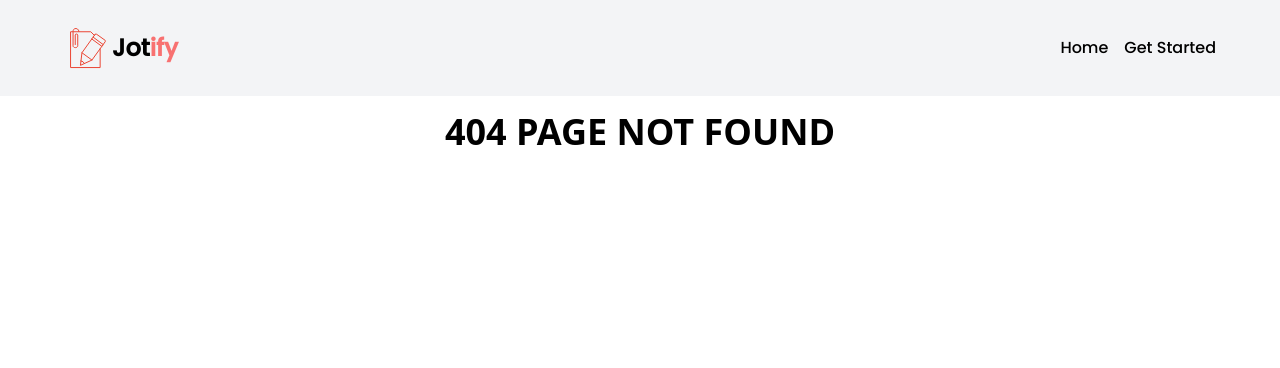
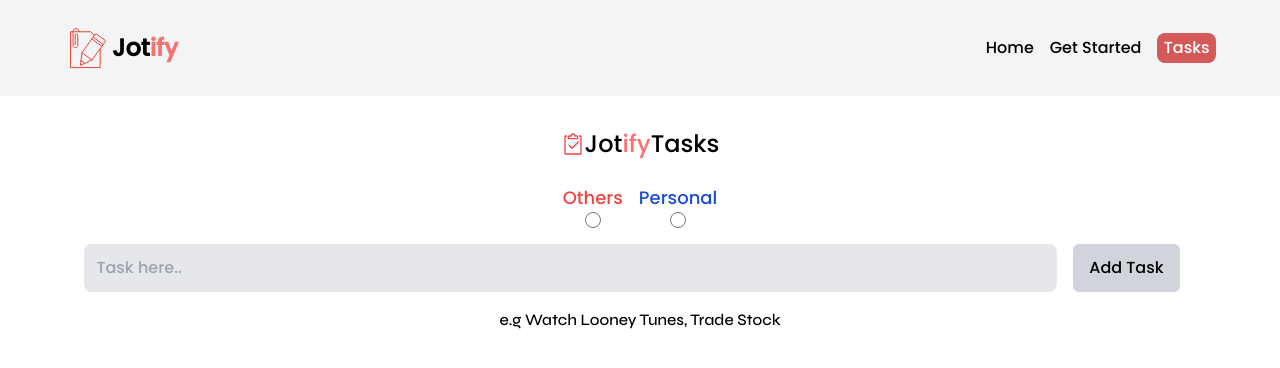
Before and after one commit to moloruntomiwa31/Jotify, a Vue app: page /tasks in a window 1280 px wide. Before the commit this address had no page. Shown: the top 368 px of the page. Built offline with nearby package versions, Linux system fonts and the light colour scheme.

Commit message:
added task feature

```diff
--- a/src/components/NavBar.vue
+++ b/src/components/NavBar.vue
@@ -7,6 +7,7 @@
         <div class="md:flex items-center justify-between space-x-2 md:space-x-4 hidden">
             <RouterLink to="/" active-class="active" class="hover:text-red-500 duration-100 ease-linear">Home</RouterLink>
             <RouterLink to="/getstarted/note" active-class="active" class="hover:text-red-500 duration-100 ease-linear">Get Started</RouterLink>
+            <RouterLink to="/tasks" active-class="active" class="hover:text-red-500 duration-100 ease-linear">Tasks</RouterLink>
         </div>
         <button class="block md:hidden">
             <svg id="open" xmlns="http://www.w3.org/2000/svg" width="32" height="32" viewBox="0 0 24 24"><path fill="currentColor" d="m5 13l4 4l-1.4 1.42L1.18 12L7.6 5.58L9 7l-4 4h16v2H5m16-7v2H11V6h10m0 10v2H11v-2h10Z"/></svg>
@@ -17,6 +18,7 @@
         <div class="flex flex-col links space-y-6 text-center">
             <RouterLink to="/" class="hover:text-red-400 transition-all duration-300 ease-linear">Home</RouterLink>
             <RouterLink to="/getstarted/note" class="hover:text-red-400 border-2 p-2 rounded-xl hover:border-red-400 transition-all duration-300 ease-linear">Get Started</RouterLink>
+            <RouterLink to="/tasks" class="hover:text-red-400 transition-all duration-300 ease-linear">Tasks</RouterLink>
         </div>
         <button id="close">
             <svg xmlns="http://www.w3.org/2000/svg" width="32" height="32" viewBox="0 0 15 15"><path fill="white" d="M3.64 2.27L7.5 6.13l3.84-3.84A.92.92 0 0 1 12 2a1 1 0 0 1 1 1a.9.9 0 0 1-.27.66L8.84 7.5l3.89 3.89A.9.9 0 0 1 13 12a1 1 0 0 1-1 1a.92.92 0 0 1-.69-.27L7.5 8.87l-3.85 3.85A.92.92 0 0 1 3 13a1 1 0 0 1-1-1a.9.9 0 0 1 .27-.66L6.16 7.5L2.27 3.61A.9.9 0 0 1 2 3a1 1 0 0 1 1-1c.24.003.47.1.64.27Z"/></svg>
@@ -60,6 +62,7 @@
         width: 100%;
         left: 0;
         display: none;
+        z-index: 99;
     }
     .links {
         position: absolute;
--- a/src/router/index.js
+++ b/src/router/index.js
@@ -2,6 +2,7 @@ import { createRouter, createWebHistory } from "vue-router";
 import Home from "../views/Home.vue"
 import GetStarted from "../views/GetStarted.vue"
 import NotFound from "../views/NotFound.vue"
+import Task from "../views/Task.vue"
 
 const router = createRouter({
     history: createWebHistory(import.meta.env.BASE_URL),
@@ -24,6 +25,11 @@ const router = createRouter({
             path: "/:catchall(.*)*",
             name: "notfound",
             component: NotFound
+        },
+        {
+            path: "/tasks",
+            name: "task",
+            component: Task
         }
     ]
 })
--- a/src/views/GetStarted.vue
+++ b/src/views/GetStarted.vue
@@ -1,13 +1,29 @@
 <template>
     <main class="container mx-auto p-8 items-center mt-24">
-        <Modal :showModal="showModal" :error="error" @submit="addNote"/>
+        <Modal :showModal="showModal" :error="error" @submit="addNote" />
+        <h2 class="justify-center text-2xl pb-6 flex items-center">
+            <svg xmlns="http://www.w3.org/2000/svg" width="24" height="24" viewBox="0 0 24 24">
+                <g fill="none" stroke="#f44245" stroke-width="1.5">
+                    <path
+                        d="m20.312 12.647l.517-1.932c.604-2.255.907-3.382.68-4.358a4 4 0 0 0-1.162-2.011c-.731-.685-1.859-.987-4.114-1.591c-2.255-.605-3.383-.907-4.358-.68a4 4 0 0 0-2.011 1.162c-.587.626-.893 1.543-1.348 3.209l-.244.905l-.517 1.932c-.605 2.255-.907 3.382-.68 4.358a4 4 0 0 0 1.162 2.011c.731.685 1.859.987 4.114 1.592c2.032.544 3.149.843 4.064.73c.1-.012.198-.03.294-.052a4 4 0 0 0 2.011-1.16c.685-.732.987-1.86 1.592-4.115Z" />
+                    <path
+                        d="M16.415 17.974a4 4 0 0 1-1.068 1.678c-.731.685-1.859.987-4.114 1.591s-3.383.907-4.358.679a4 4 0 0 1-2.011-1.161c-.685-.731-.988-1.859-1.592-4.114l-.517-1.932c-.605-2.255-.907-3.383-.68-4.358a4 4 0 0 1 1.162-2.011c.731-.685 1.859-.987 4.114-1.592c.426-.114.813-.218 1.165-.309"
+                        opacity=".5" />
+                    <path stroke-linecap="round" d="m11.777 10l4.83 1.294" />
+                    <path stroke-linecap="round" d="m11 12.898l2.898.776" opacity=".5" />
+                </g>
+            </svg>
+            Jot<span class="text-red-400">ify</span> Notes
+        </h2>
         <div class="flex justify-between space-x-4 items-center md:justify-around details">
-            <h2 class="font-bold text-xl md:text-4xl w-1/2">
+            <h3 class="font-bold text-xl md:text-2xl w-1/2">
                 Welcome, <input type="text" placeholder="Name..." class="text-red-500 bg-none" v-model="name">
-            </h2>
-            <button @click="showModal = true" class="text-md md:text-xl select-none bg-gray-300 px-2 py-4 rounded-xl hover:border-red-600 hover:border-2 hover:bg-gray-200 duration-200 ease-linear">Add Notes</button>
+            </h3>
+            <button @click="showModal = true"
+                class="text-md md:text-xl select-none bg-gray-300 px-2 py-4 rounded-xl hover:border-red-600 hover:border-2 hover:bg-gray-200 duration-200 ease-linear">Add
+                Notes</button>
         </div>
-        <Card :notes="notes" @deleteNote="deleteNote"/>
+        <Card :notes="notes" @deleteNote="deleteNote" />
     </main>
 </template>
 
@@ -29,14 +45,14 @@
 })
 watch(notes, (newItem) => {
     localStorage.setItem("notes", JSON.stringify(newItem))
-    }, {deep: true})
+}, { deep: true })
 
 const addColor = () => {
     return "hsl(" + Math.random() * 360 + ", 100%, 75%)"
 }
 
 const addNote = (title, note) => {
-        if (note.length < 10)  {
+    if (note.length < 10) {
         error.value = "Add more words to note."
         return
     }
@@ -60,14 +76,16 @@
 * {
     font-family: Poppins;
 }
+
 input[type="text"] {
     display: inline-block;
     outline: none;
 }
+
 input[type="text"]::placeholder {
     color: rgb(249, 107, 107);
 }
+
 .details {
     max-width: 100%;
-    }
-</style>
+}</style>
--- /dev/null
+++ b/src/views/Task.vue
@@ -0,0 +1,104 @@
+<template>
+    <main class="container mx-auto p-8 items-center mt-24">
+        <header>
+            <h2 class="justify-center text-2xl pb-6 flex items-center">
+                <svg xmlns="http://www.w3.org/2000/svg" width="24" height="24" viewBox="0 0 36 36">
+                    <path fill="#f44245"
+                        d="M29.29 34H6.71A1.7 1.7 0 0 1 5 32.31V6.69A1.75 1.75 0 0 1 7 5h2v2H7v25h22V7h-2V5h2.25A1.7 1.7 0 0 1 31 6.69v25.62A1.7 1.7 0 0 1 29.29 34Z"
+                        class="clr-i-outline clr-i-outline-path-1" />
+                    <path fill="#f44245"
+                        d="M16.66 25.76L11.3 20.4a1 1 0 0 1 1.42-1.4l3.94 3.94l8.64-8.64a1 1 0 0 1 1.41 1.41Z"
+                        class="clr-i-outline clr-i-outline-path-2" />
+                    <path fill="#f44245"
+                        d="M26 11H10V7.33A2.34 2.34 0 0 1 12.33 5h1.79a4 4 0 0 1 7.75 0h1.79A2.34 2.34 0 0 1 26 7.33ZM12 9h12V7.33a.33.33 0 0 0-.33-.33H20V6a2 2 0 0 0-4 0v1h-3.67a.33.33 0 0 0-.33.33Z"
+                        class="clr-i-outline clr-i-outline-path-3" />
+                    <path fill="none" d="M0 0h36v36H0z" />
+                </svg>
+                Jot<span class="text-red-400">ify</span> Tasks
+            </h2>
+        </header>
+        <form class="flex flex-col justify-center items-center space-y-4" @submit.prevent="addNote">
+            <div class="flex space-x-4 category">
+                <div class="flex flex-col items-center">
+                    <label for="others" class="text-red-500 text-lg">Others</label>
+                    <input type="radio" name="usage" id="others" value="others" class=" h-4 w-4">
+                </div>
+                <div class="flex flex-col items-center">
+                    <label for="personal" class="text-blue-700 text-lg">Personal</label>
+                    <input type="radio" name="usage" id="personal" value="personal" class=" h-4 w-4">
+                </div>
+            </div>
+            <div class="task-bar flex justify-center">
+                <input type="text" v-model.trim="task" class="p-3 bg-gray-200 rounded-lg outline-none text-red-500" placeholder="Task here.." @kepup.enter="addNote">
+                <button @click="addTask" class="md:hidden sm-btn">
+                    <svg xmlns="http://www.w3.org/2000/svg" width="24" height="24" viewBox="0 0 24 24">
+                        <g fill="none">
+                            <path d="M0 0h24v24H0z" />
+                            <path fill="#f44245"
+                                d="M10.5 2a8.5 8.5 0 0 1 6.676 13.762l3.652 3.652a1 1 0 0 1-1.414 1.414l-3.652-3.652A8.5 8.5 0 1 1 10.5 2Zm0 2a6.5 6.5 0 1 0 0 13a6.5 6.5 0 0 0 0-13Zm0 1a5.5 5.5 0 1 1 0 11a5.5 5.5 0 0 1 0-11Z" />
+                        </g>
+                    </svg>
+                </button>
+                <button @click="addTask" class="hidden md:block px-4 mx-4 bg-gray-300 py-2 rounded-md hover:text-red-400">
+                    Add Task
+                </button>
+            </div>
+            <p class="text-red-600 italic" v-if="error">Please add task</p>
+            <p>e.g Watch Looney Tunes, Trade Stock</p>
+        </form>
+        <div class="tasks space-y-4 rounded-lg"  v-if="tasks.length > 0">
+            <div class="flex space-x-4 items-center justify-around" v-for="task in tasks">
+                <input type="checkbox">
+                <label for="">{{ task }}</label>
+                <button>
+                    <svg xmlns="http://www.w3.org/2000/svg" width="16" height="16" viewBox="0 0 512 512"><path fill="currentColor" d="M227.313 363.313L312 278.627l84.687 84.686l22.626-22.626L334.627 256l84.686-84.687l-22.626-22.626L312 233.373l-84.687-84.686l-22.626 22.626L289.373 256l-84.686 84.687l22.626 22.626z"/><path fill="currentColor" d="M472 64H194.644a24.091 24.091 0 0 0-17.42 7.492L16 241.623v28.754l161.224 170.131a24.091 24.091 0 0 0 17.42 7.492H472a24.028 24.028 0 0 0 24-24V88a24.028 24.028 0 0 0-24-24Zm-8 352H198.084L48 257.623v-3.246L198.084 96H464Z"/></svg>
+                </button>
+            </div>
+        </div>
+    </main>
+</template>
+
+<script setup>
+    import {ref, onMounted, watch} from "vue"
+    const tasks = ref([])
+    const task = ref("")
+    const error = ref(false)
+
+    const addTask = () => {
+        if (!task.value.length > 0) {
+            error.value = true
+            return
+        }
+        error.value = false
+        tasks.value.push(task.value)
+        task.value = ""
+    }
+    watch(tasks, (newItem) => {
+        localStorage.setItem("tasks", JSON.stringify(newItem))
+    }, {deep: true})
+    onMounted(() => {
+        tasks.value = JSON.parse(localStorage.getItem("tasks")) || []
+    })
+</script>
+
+<style scoped>
+.tasks {
+    background-color: rgb(255, 114, 114);
+    padding: 10px;
+    margin: 2rem auto;
+    width: 80%;
+    color: rgb(37, 37, 37);
+}
+p, .tasks {font-family: Syne;}
+h2, form {font-family: Poppins;}
+
+.task-bar {
+    min-width: 100%;
+    position: relative;
+}
+
+.task-bar input[type="text"] {
+    width: 80%;
+}
+.task-bar .sm-btn {position: absolute; top: 13px; right: 60px;}
+</style>
```
Lines whose indentation alone changed are shown as unchanged.
